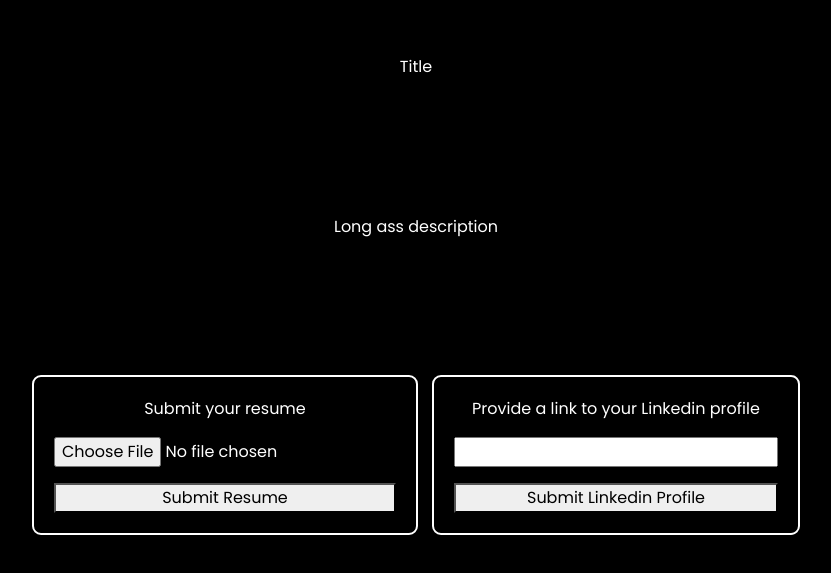
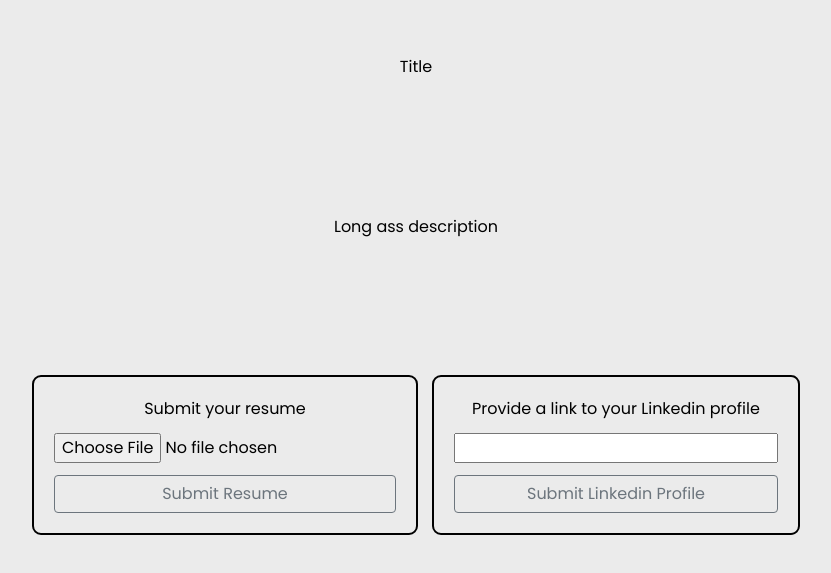
Before and after one commit to Foltik/hackdown, a React (Create React App) app in the folder frontend/: page / in a window 1280 px wide. Shown: the part 105-678 px from the top of the page, without its empty margins (224-1055 px from the left). Built offline with nearby package versions, Linux system fonts and the light colour scheme.

Commit message:
Light Theme

```diff
--- a/frontend/src/components/Matches.jsx
+++ b/frontend/src/components/Matches.jsx
@@ -8,7 +8,7 @@ const CompanyCard = ({ companyName, matchPercentage, imageLogo, index }) => {
   setTimeout(() => setShowCard(true), 500 + (4 - index) * 1000);
   return (
     <FadeInComponent showComponent={showCard}>
-      <Card bg="dark" className="company-card">
+      <Card className="company-card">
         <Card.Img
           className="company-card-logo"
           src={imageLogo}
@@ -43,7 +43,7 @@ const Matches = ({
 
   return (
     <div className="stage-two">
-      <FadeInComponent showComponent={showTitle}>
+      <FadeInComponent showComponent={showTitle} className="matches-title">
         These are your top four matches:
       </FadeInComponent>
       <div className="card-container">
@@ -59,7 +59,7 @@ const Matches = ({
         })}
       </div>
       <FadeInComponent showComponent={showNextButton}>
-        <Button variant="outline-secondary">Continue to full summary</Button>
+        <Button className="summary-button">Continue to full summary</Button>
       </FadeInComponent>
     </div>
   );
--- a/frontend/src/components/Start.jsx
+++ b/frontend/src/components/Start.jsx
@@ -1,3 +1,4 @@
+import { Button } from "react-bootstrap";
 import React from "react";
 import submitLinkedin from "../api/submitLinkedin";
 import submitResumeAPI from "../api/submitResume";
@@ -41,14 +42,15 @@ const Start = ({ triggerUnload, triggerNextComponent }) => {
               id="resume-upload"
               onChange={(event) => setResumeFile(event.target.files[0])}
             />
-            <button
+            <Button
+              variant="outline-secondary"
               onClick={(e) => {
                 e.preventDefault();
                 submitAction("resume");
               }}
             >
               Submit Resume
-            </button>
+            </Button>
           </form>
         </FadeInComponent>
         <FadeInComponent showComponent={showFormTwo}>
@@ -61,14 +63,15 @@ const Start = ({ triggerUnload, triggerNextComponent }) => {
               id="linkedin-profile"
               onChange={(event) => setProfileLink(event.target.value)}
             />
-            <button
+            <Button
+              variant="outline-secondary"
               onClick={(e) => {
                 e.preventDefault();
                 submitAction("linkedin");
               }}
             >
               Submit Linkedin Profile
-            </button>
+            </Button>
           </form>
         </FadeInComponent>
       </div>
--- a/frontend/src/styles/main.scss
+++ b/frontend/src/styles/main.scss
@@ -6,6 +6,7 @@ body,
   font-family: "Poppins", sans-serif;
   height: 100%;
   width: 100%;
+  background-color: #ebebeb;
 }
 .stage-one {
   display: flex;
@@ -26,12 +27,11 @@ body,
   justify-content: space-between;
   height: 20vh;
   padding: 20px;
-  border: white 2px solid;
+  border: black 2px solid;
   border-radius: 9px;
 }
 .App {
-  background-color: black;
-  color: white;
+  color: black;
   height: 100%;
   width: 100%;
   display: flex;
@@ -59,14 +59,27 @@ body,
   display: flex;
   flex-direction: row;
   justify-content: space-between;
+  margin: 5vh 0;
 }
+
 .company-card {
   align-items: center;
   padding: 8px;
   height: 20vh;
   width: 20vh;
   justify-content: center;
+  border-radius: 8px;
+  box-shadow: 3px 3px 5px #808080;
 }
 .company-card > div {
   flex: 0 0 auto;
 }
+.summary-button {
+  width: 15vw;
+  height: 5vh;
+  font-size: 18px;
+  border-radius: 8px;
+}
+.matches-title {
+  font-size: 30px;
+}
```
